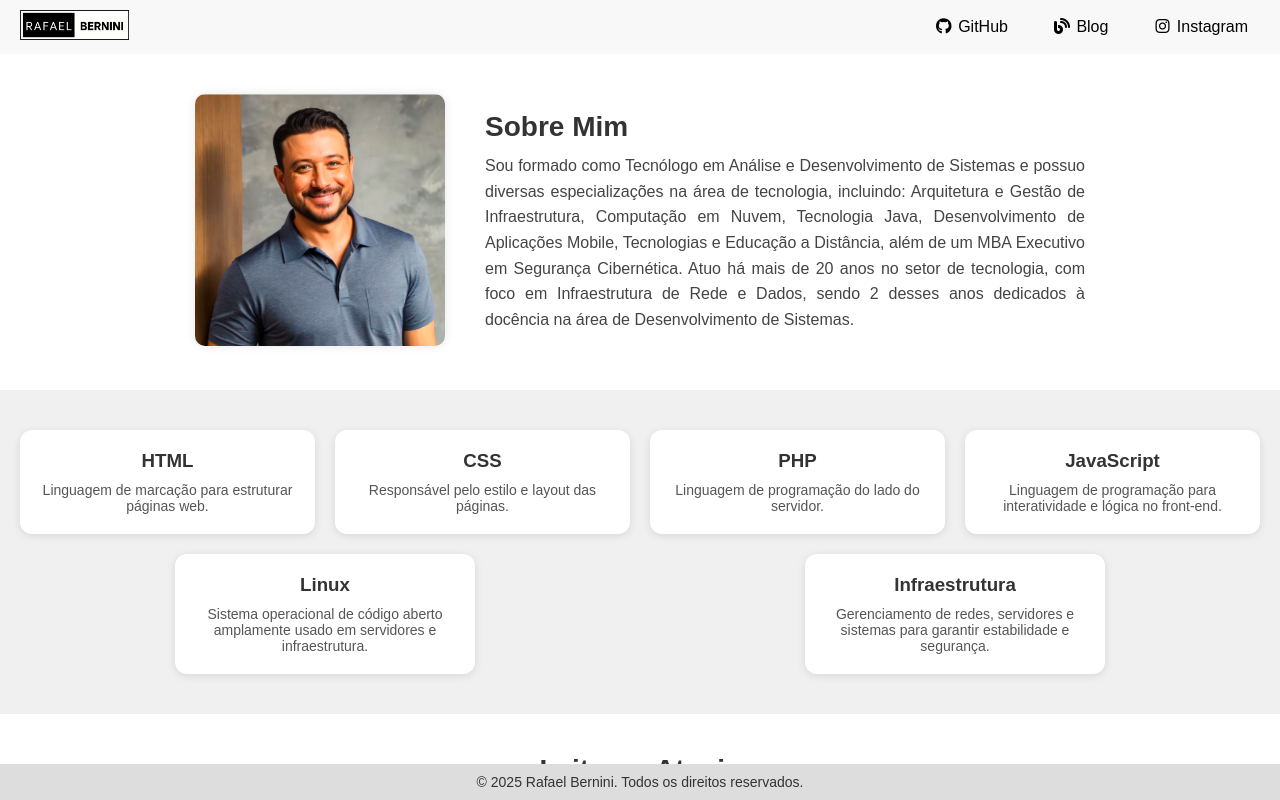
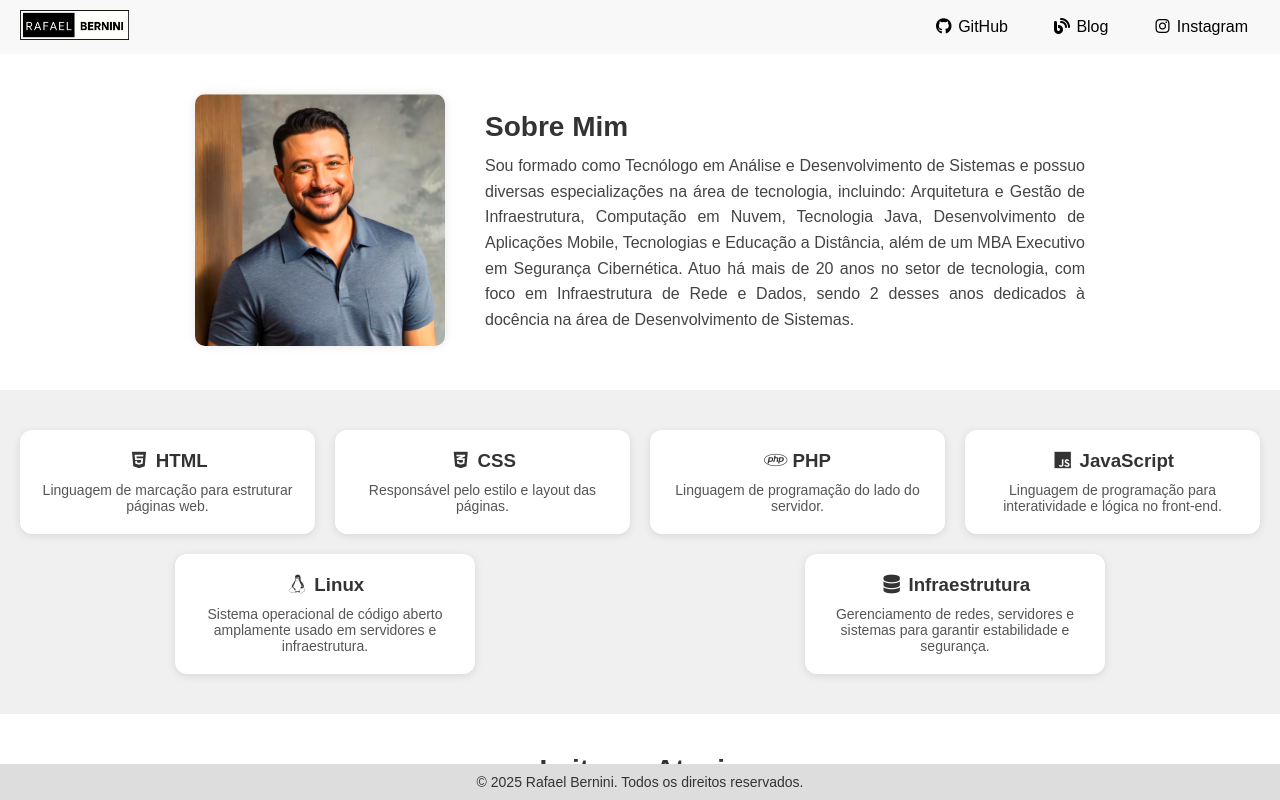
Before and after one commit to rafaelbernini/rafaelbernini.github.io, a plain HTML site: page index.html in a window 1280 px wide. Shown: the top 800 px of the page. Drawn offline with Linux system fonts and the light colour scheme.

Commit message:
Insert awesome icons tecnologic section

```diff
--- a/index.html
+++ b/index.html
@@ -40,27 +40,27 @@
     <!-- Section das tecnologias -->
     <section class="tecnologias">
         <div class="tec html">
-            <h3>HTML</h3>
+            <h3><i class="fa-brands fa-html5"></i> HTML</h3>
             <p>Linguagem de marcação para estruturar páginas web.</p>
         </div>
         <div class="tec css">
-            <h3>CSS</h3>
+            <h3><i class="fa-brands fa-css3-alt"></i> CSS</h3>
             <p>Responsável pelo estilo e layout das páginas.</p>
         </div>
         <div class="tec php">
-            <h3>PHP</h3>
+            <h3><i class="fa-brands fa-php"></i> PHP</h3>
             <p>Linguagem de programação do lado do servidor.</p>
         </div>
         <div class="tec js">
-            <h3>JavaScript</h3>
+            <h3><i class="fa-brands fa-js"></i> JavaScript</h3>
             <p>Linguagem de programação para interatividade e lógica no front-end.</p>
         </div>
         <div class="tec linux">
-            <h3>Linux</h3>
+            <h3><i class="fa-brands fa-linux"></i> Linux</h3>
             <p>Sistema operacional de código aberto amplamente usado em servidores e infraestrutura.</p>
         </div>
         <div class="tec infra">
-            <h3>Infraestrutura</h3>
+            <h3><i class="fa-solid fa-database"></i> Infraestrutura</h3>
             <p>Gerenciamento de redes, servidores e sistemas para garantir estabilidade e segurança.</p>
         </div>
     </section>
```
